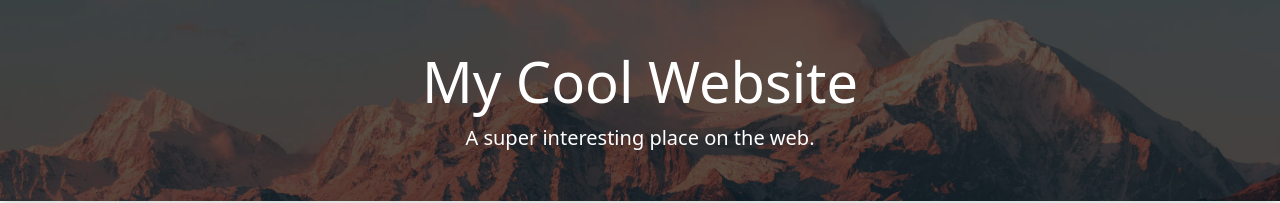
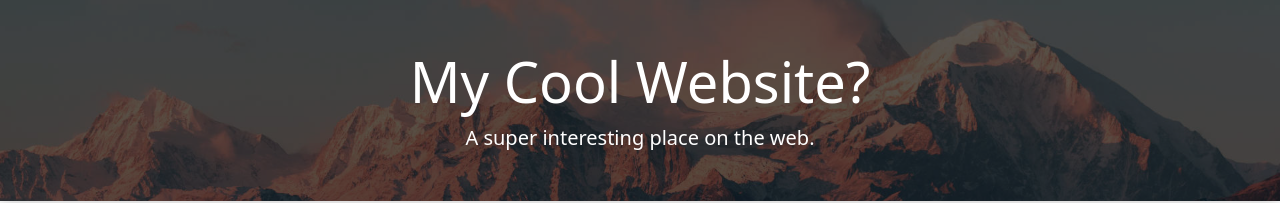
Before and after one commit to katemac-user/my-first-rep, a plain HTML site: page index.html in a window 1280 px wide. Shown: the top 203 px of the page. Drawn offline with nearby package versions, Linux system fonts and the light colour scheme.

Commit message:
changed headline

```diff
--- a/index.html
+++ b/index.html
@@ -2,13 +2,13 @@
   <head>
     <meta charset="UTF-8" />
     <meta name="viewport" content="width=device-width, initial-scale=1.0" />
-    <title>My Cool Website</title>
+    <title>My Cool Website!</title>
     <link rel="stylesheet" href="https://stackpath.bootstrapcdn.com/bootstrap/5.0.0-alpha1/css/bootstrap.min.css" integrity="sha384-r4NyP46KrjDleawBgD5tp8Y7UzmLA05oM1iAEQ17CSuDqnUK2+k9luXQOfXJCJ4I" crossorigin="anonymous" />
     <link rel="stylesheet" href="custom.css" />
   </head>
   <body>
     <div class="my-bg-photo bg-secondary text-white py-5 text-center shadow">
-      <h1 class="display-4">My Cool Website</h1>
+      <h1 class="display-4">My Cool Website?</h1>
       <p class="lead mb-0">A super interesting place on the web.</p>
     </div>
 
```
Also changed, not shown: animals.html (+1 -1 lines).
